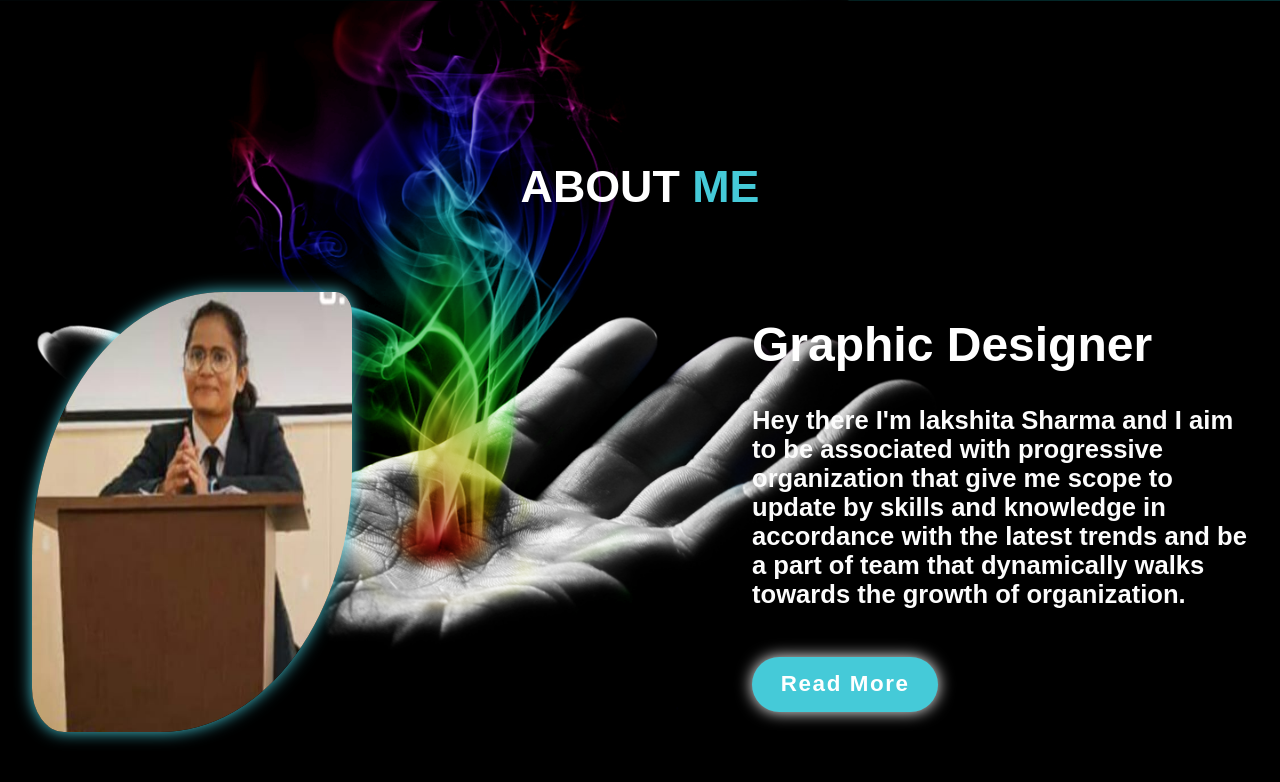
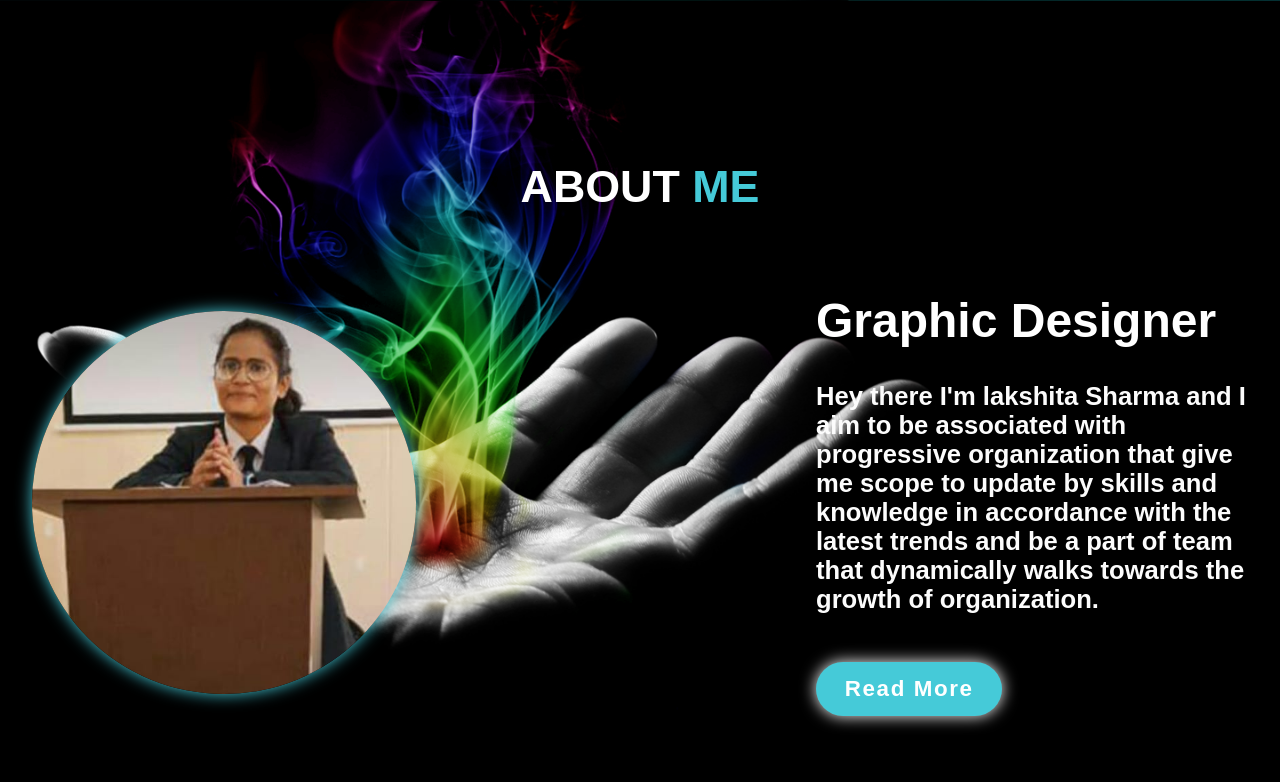
Before and after one commit to saraswatAnkit/Graphic_designer_portfolio, a plain HTML site: page index.html in a window 1280 px wide. Shown: the part 799-1581 px from the top of the page. Drawn offline with nearby package versions, Linux system fonts and the light colour scheme.

Commit message:
modified:   style.css

```diff
--- a/style.css
+++ b/style.css
@@ -157,10 +157,9 @@ section{
     margin-top: 5rem;
 }
 .about-img img{
-    width: 25vw;
-    height: 55vh;
+    width: 30vw;
     left: 2rem;
-    border-radius: 60% 5% 60% 10%;
+    border-radius: 50%;
     box-shadow: 0 0 1rem #45cad8;
 }
 .about-content{
```
